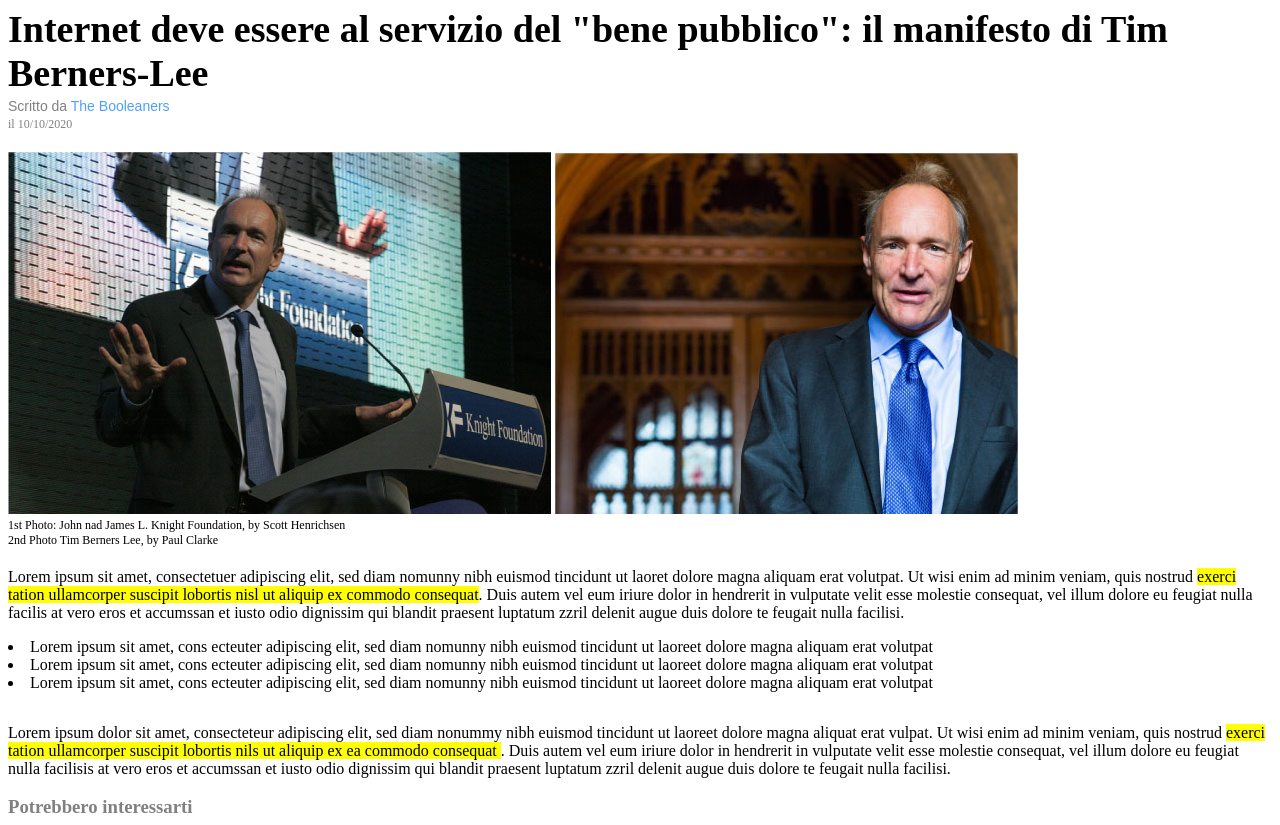
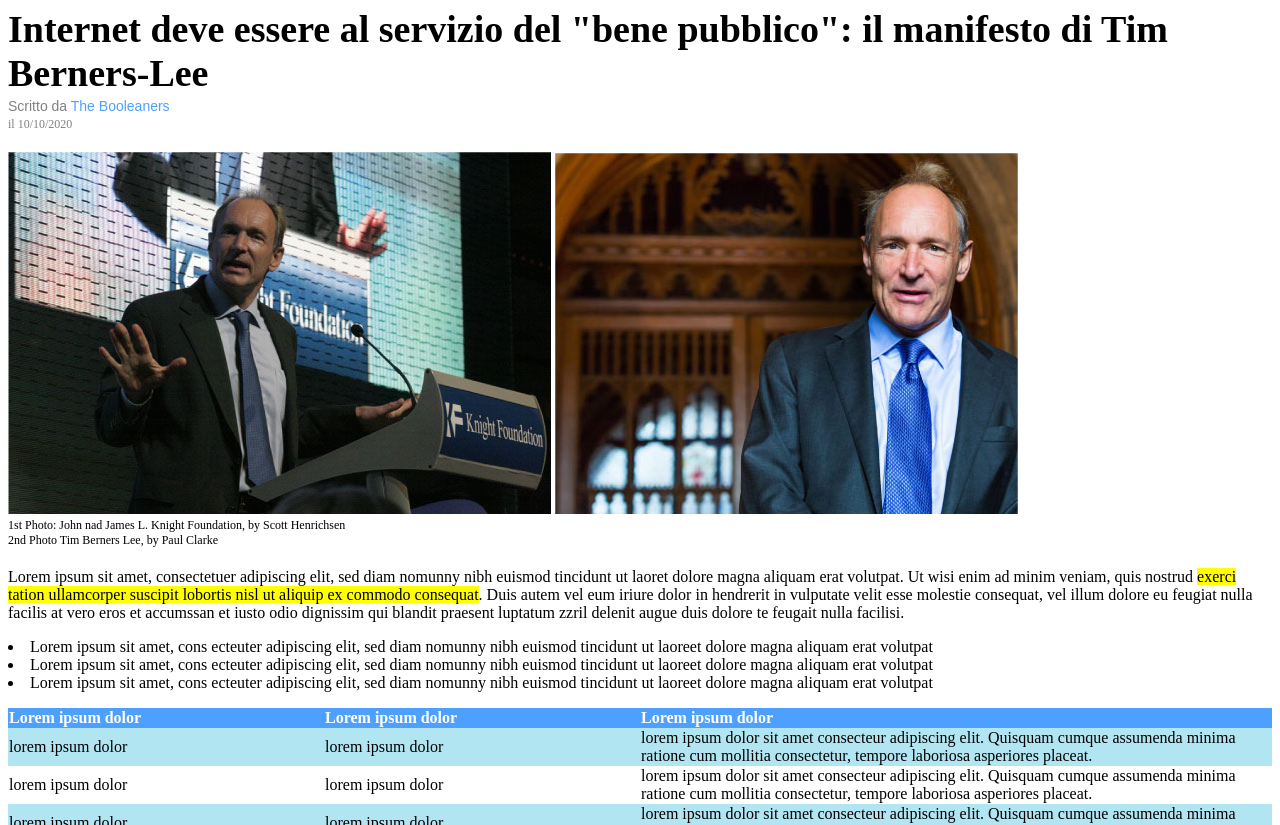
Before and after one commit to MassimilianoTusini/html-css-booleaner, a plain HTML site: page index.html in a window 1280 px wide. Shown: the part 117-942 px from the top of the page. Drawn offline with Linux system fonts and the light colour scheme.

Commit message:
Aggiungi tabella

```diff
--- a/css/style.css
+++ b/css/style.css
@@ -87,3 +87,27 @@ ul{
     padding: 0px;
     list-style-position: inside;
 }
+
+/* Tabella */
+
+table{
+    text-align: left;
+    border-collapse: collapse;
+}
+
+.una-cella{
+    width: 50%;
+}
+
+th{
+    background-color: #4ea0ff;
+    color: white;
+}
+
+tr{
+    background-color: #b1e5f2;
+}
+
+.white{
+    background-color: white;
+}
--- a/index.html
+++ b/index.html
@@ -34,6 +34,7 @@
             <time class="testo-piccolo-grigio" datetime="2020-10-10">il 10/10/2020</time>
 
     <!-- Aggiunta foto e caption -->
+
             <figure class="foto">
                 <img src="img/tim-1.jpg" alt="Foto Tim 1">
                 <img src="img/tim-2.jpg" alt="Foto Tim 2">
@@ -56,7 +57,38 @@
                 <li> Lorem ipsum sit amet, cons ecteuter adipiscing elit, sed diam nomunny nibh euismod tincidunt ut laoreet dolore magna aliquam erat volutpat</li>
              </ul>
 
+    <!-- Aggiunta tabella -->
+
             <table>
+
+                <thead>
+                    <tr>
+                        <th>Lorem ipsum dolor</th>
+                        <th>Lorem ipsum dolor</th>
+                        <th class="una-cella">Lorem ipsum dolor</th>
+                    </tr>
+                </thead>
+
+                <tbody>
+                    <tr>
+                    <td>lorem ipsum dolor</td>
+                        <td>lorem ipsum dolor</td>
+                        <td>lorem ipsum dolor sit amet consecteur adipiscing elit. Quisquam cumque assumenda minima ratione cum mollitia consectetur,
+                            tempore laboriosa asperiores placeat.</td>
+                    </tr>
+                    <tr class="white">
+                        <td>lorem ipsum dolor</td>
+                        <td>lorem ipsum dolor</td>
+                        <td>lorem ipsum dolor sit amet consecteur adipiscing elit. Quisquam cumque assumenda minima ratione cum mollitia consectetur,
+                            tempore laboriosa asperiores placeat.</td>
+                    </tr>
+                    <tr>
+                        <td>lorem ipsum dolor</td>
+                        <td>lorem ipsum dolor</td>
+                        <td>lorem ipsum dolor sit amet consecteur adipiscing elit. Quisquam cumque assumenda minima ratione cum mollitia consectetur,
+                            tempore laboriosa asperiores placeat.</td>
+                    </tr>
+                </tbody>
 
             </table>
 
@@ -71,6 +103,8 @@
         </article>
 
     </main>
+
+    <!-- Contenuto finale -->
 
     <footer>
 
```
